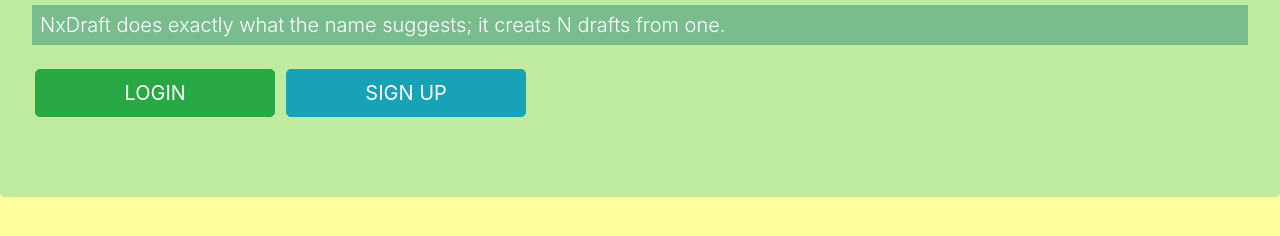
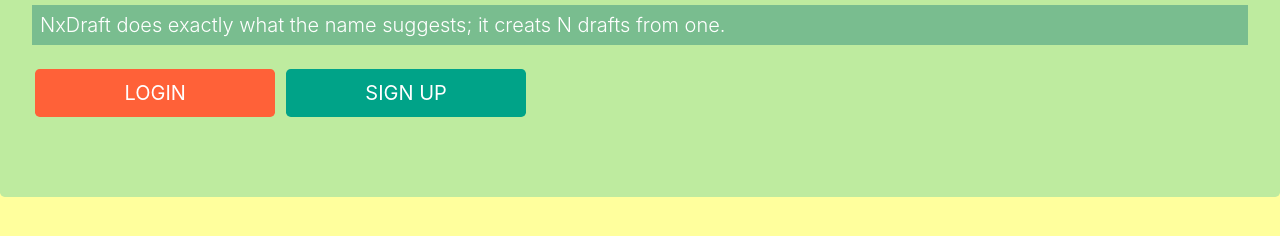
Before and after one commit to thealphadollar/NxDraft, a plain HTML site: page static/index.html in a window 1280 px wide. Shown: the part 182-418 px from the top of the page. Drawn offline with nearby package versions, Linux system fonts and the light colour scheme.

Commit message:
markup update

```diff
--- a/static/index.html
+++ b/static/index.html
@@ -16,8 +16,8 @@
         <h1 class="display-1">Welcome To Nx-Draft</h1>
         <p class="h5 lead">NxDraft does exactly what the name suggests; it creats N drafts from one.</p>
 
-        <a href="login.html" class="btn btn-lg btn-success">LOGIN</a>
-        <a href="signup.html" class="btn btn-lg btn-info">SIGN UP</a>
+        <a href="login.html" class="btn btn-lg login-btn">LOGIN</a>
+        <a href="signup.html" class="btn btn-lg signup-btn">SIGN UP</a>
     </div>
     <!-- Scripts -->
     <script src="https://code.jquery.com/jquery-3.3.1.slim.min.js" integrity="sha384-q8i/X+965DzO0rT7abK41JStQIAqVgRVzpbzo5smXKp4YfRvH+8abtTE1Pi6jizo"
```
